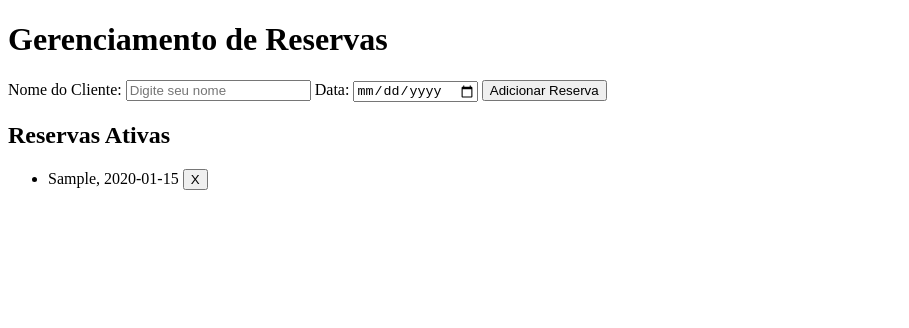
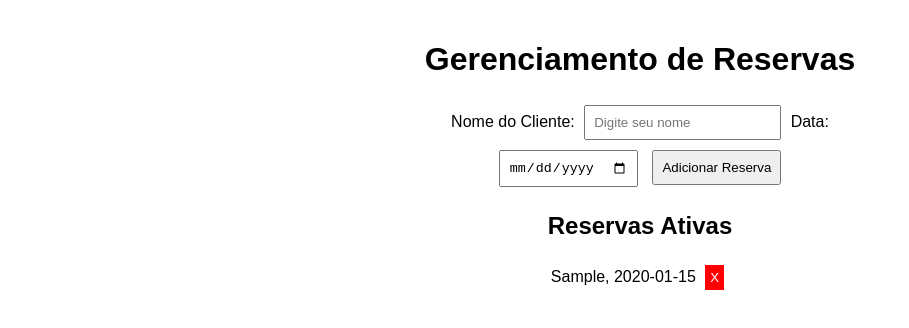
Before and after one commit to standbytheboy/UC6, a plain HTML site: page projetos/gerenciamentoReservas/index.html in a window 1280 px wide. Both pictures are taken after typing "Sample", "2020-01-15" into the empty fields and a click on the button "Adicionar Reserva". Shown: the whole page, without its empty margins (0-909 px from the left). Drawn offline with Linux system fonts and the light colour scheme.

Commit message:
aula 05 - atualizando

```diff
--- a/projetos/gerenciamentoReservas/index.html
+++ b/projetos/gerenciamentoReservas/index.html
@@ -5,6 +5,7 @@
     <meta charset="UTF-8">
     <meta name="viewport" content="width=device-width, initial-scale=1.0">
     <title>Reservas</title>
+    <link rel="stylesheet" href="style.css">
 </head>
 
 <body>
--- a/projetos/gerenciamentoReservas/script.js
+++ b/projetos/gerenciamentoReservas/script.js
@@ -31,7 +31,7 @@ function attListaReserva() {
 
     reservas.forEach((reserva, index) => {
         let li = document.createElement("li");
-        li.innerHTML = `${reserva.nome}, ${reserva.data} <button onclick="removerReserva(${index})">X</button>`;
+        li.innerHTML = `${reserva.nome}, ${reserva.data} <button class="remover" onclick="removerReserva(${index})">X</button>`;
         lista.appendChild(li);
     });
 }
--- /dev/null
+++ b/projetos/gerenciamentoReservas/style.css
@@ -0,0 +1,43 @@
+body {
+    font-family: Arial, sans-serif;
+    max-width: 500px;
+    margin: auto;
+    padding: 20px;
+    text-align: center;
+}
+
+header {
+    background: #007BFF;
+    color: white;
+    padding: 10px;
+}
+
+#formulario {
+    margin: 20px 0;
+}
+
+input, button {
+    margin: 5px;
+    padding: 8px;
+}
+
+#listaReservas {
+    list-style: none;
+    padding: 0;
+}
+
+.reserva-item {
+    background: #f4f4f4;
+    padding: 8px;
+    margin: 5px 0;
+    display: flex;
+    justify-content: space-between;
+}
+
+button.remover {
+    background: red;
+    color: white;
+    border: none;
+    padding: 5px;
+    cursor: pointer;
+}
```
